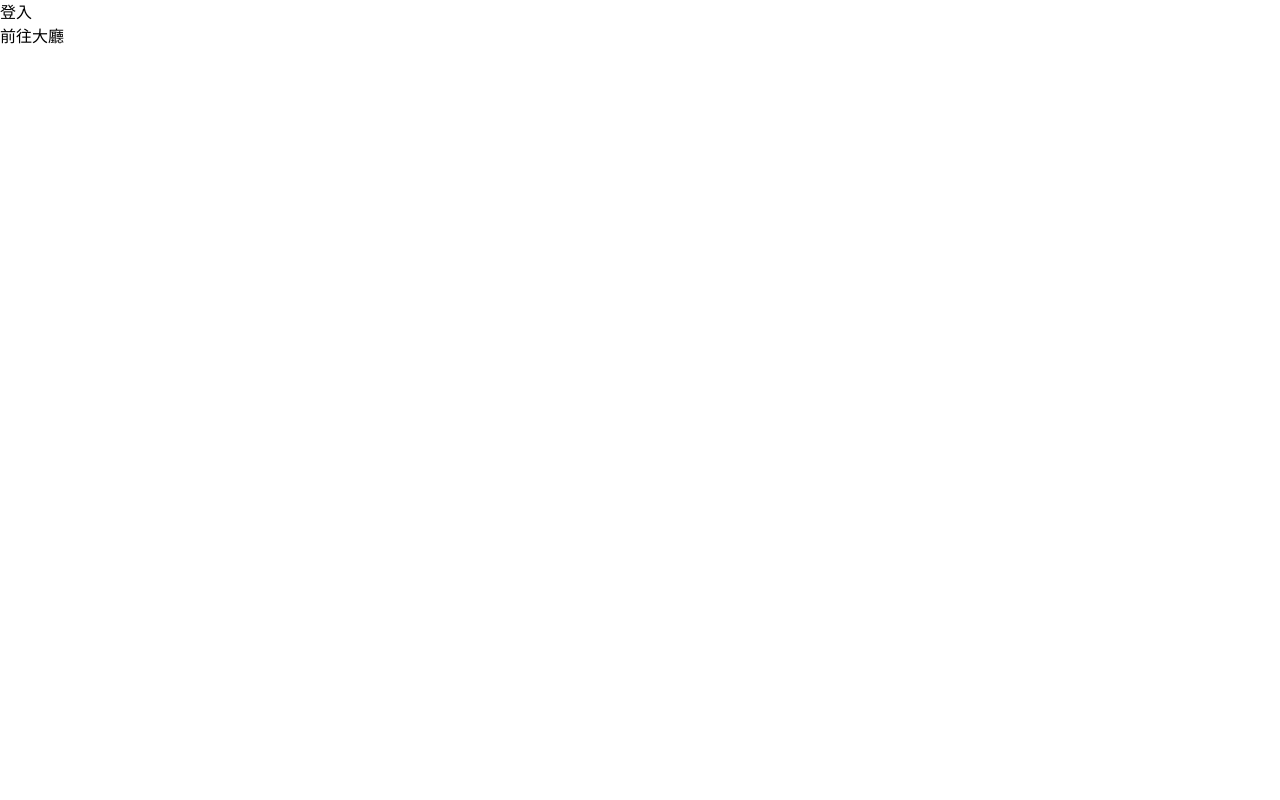
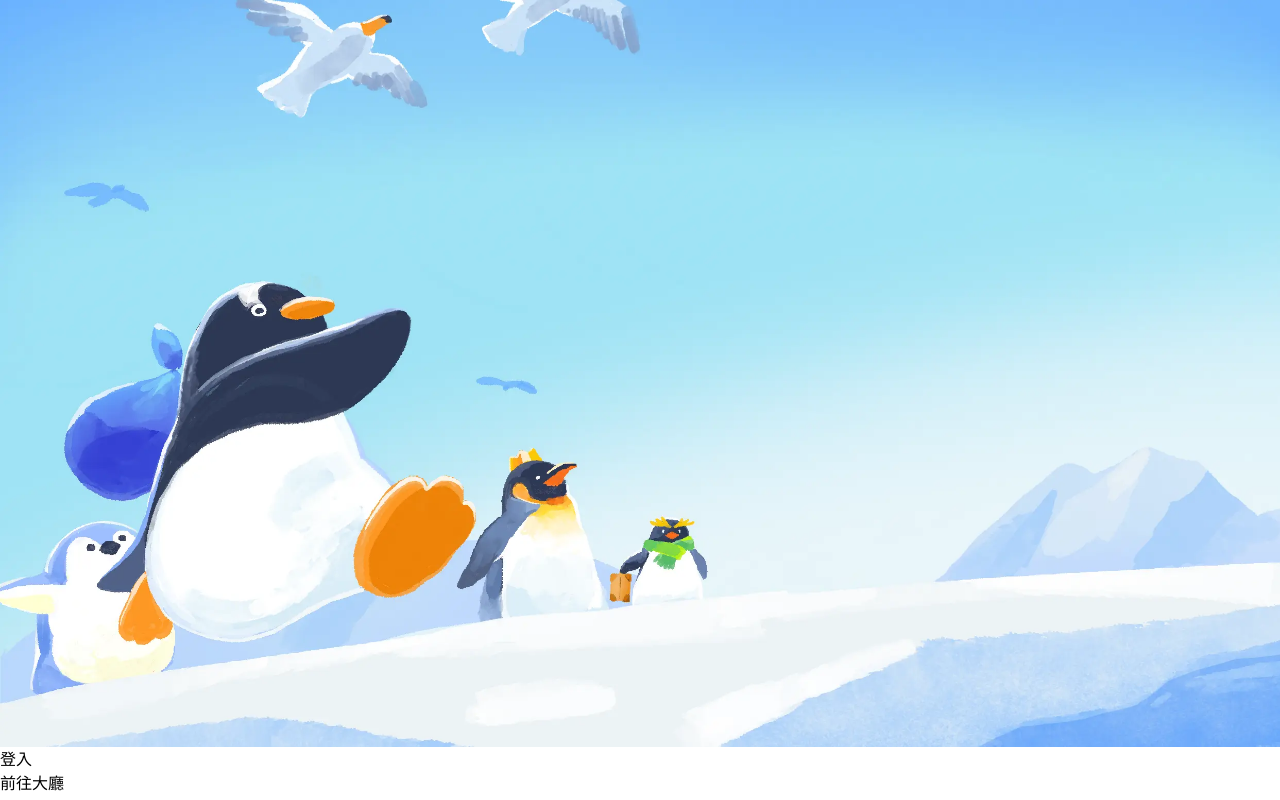
Before and after one commit to side-project-at-SPT/spt-the-message, a React (Vite) app in the folder client/: page / in a window 1280 px wide. Built offline with nearby package versions, Linux system fonts and the light colour scheme.

Commit message:
chore: add Login page backgroundImage

```diff
--- a/client/src/pages/Login/index.tsx
+++ b/client/src/pages/Login/index.tsx
@@ -1,4 +1,6 @@
 import { useNavigate } from "react-router-dom";
+import backgroundImage from "../../assets/login.webp";
+
 const Lobby = () => {
   const navigate = useNavigate();
   const handleClick = () => {
@@ -6,10 +8,13 @@ const Lobby = () => {
   };
 
   return (
-    <div className="container max-w-xl mx-auto mt-24">
-      <div className={"text-red-600 text-2xl"}>登入</div>
-      <button onClick={handleClick}>前往大廳</button>
-    </div>
+    <>
+      <img src={backgroundImage} alt="background" className="absolute object-cover min-w-full h-dvh inset-0" />
+      <div className="container max-w-xl mx-auto mt-36 relative">
+        <div className={"text-red-600 text-2xl"}>登入</div>
+        <button onClick={handleClick}>前往大廳</button>
+      </div>
+    </>
   );
 };
 
```
Also changed, not shown: client/src/assets/login.webp (added).
